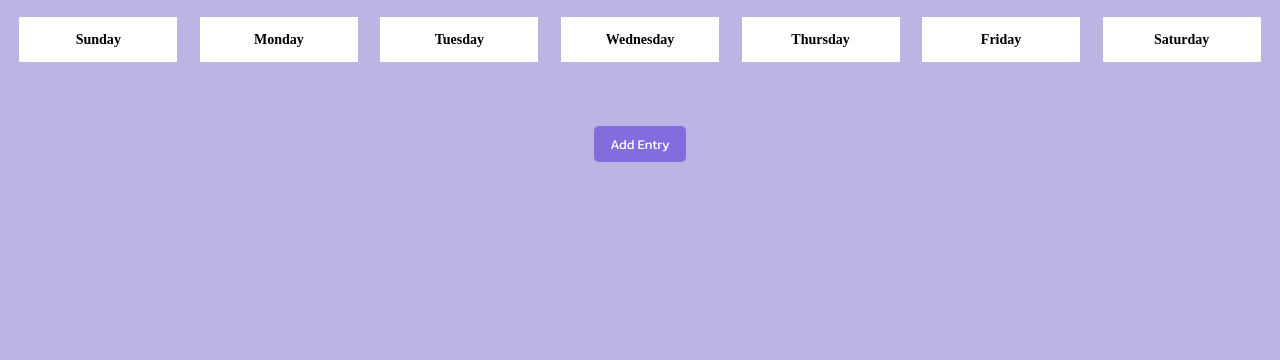
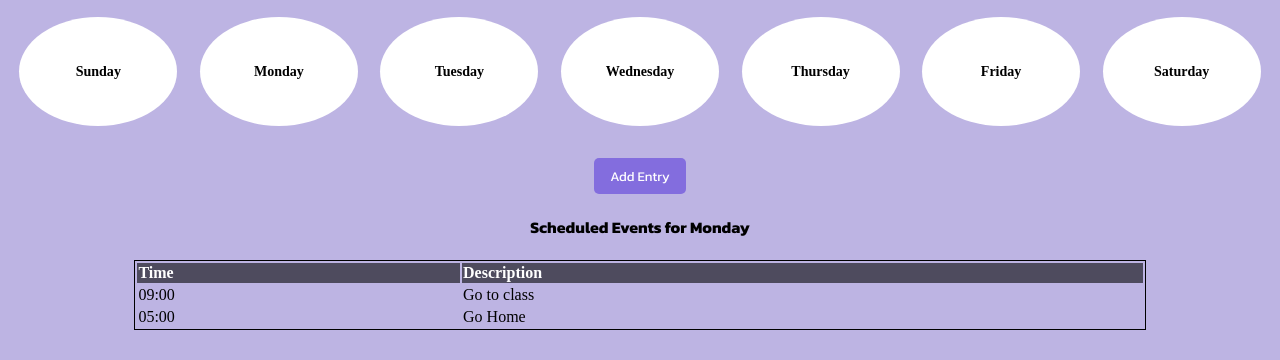
Before and after one commit to derrick-fleming/weekly-planner, a website: page index.html in a window 1280 px wide. Shown: the part 66-426 px from the top of the page. Drawn offline with Linux system fonts and the light colour scheme.

Commit message:
Created table of entries. Beginning styling.

```diff
--- a/index.html
+++ b/index.html
@@ -53,6 +53,35 @@
       <div class="column-full">
         <div class="button-container">
           <button class="add-entry">Add Entry</button>
+        </div>
+      </div>
+    </div>
+    <div class="container">
+      <div class="row">
+        <div class="column-full">
+          <h4>Scheduled Events for <span class="selected-day">Monday</span></h4>
+        </div>
+      </div>
+      <div class="row">
+        <div class="column-full">
+          <table>
+            <thead>
+              <tr>
+                <th>Time</th>
+                <th>Description</th>
+              </tr>
+            </thead>
+            <tbody>
+              <tr>
+                <td>09:00</td>
+                <td>Go to class</td>
+              </tr>
+              <tr>
+                <td>05:00</td>
+                <td>Go Home</td>
+              </tr>
+            </tbody>
+          </table>
         </div>
       </div>
     </div>
--- a/layout.css
+++ b/layout.css
@@ -17,4 +17,6 @@
   background-color: #ffff;
   text-align: center;
   font-size: 0.75rem;
+  padding: 2rem 0;
+  border-radius: 50%;
 }
--- a/styles.css
+++ b/styles.css
@@ -3,7 +3,8 @@ body {
 }
 
 h1,
-h2 {
+h2,
+h4 {
   text-align: center;
   font-family: Kanit, sans-serif;
 }
@@ -20,7 +21,7 @@ h2 {
   padding: 0.5rem 1rem;
   border: none;
   border-radius: 5px;
-  margin-top: 4rem;
+  margin-top: 2rem;
 }
 
 .modal-container {
@@ -83,3 +84,20 @@ textarea:focus {
 .hidden {
   display: none;
 }
+
+table {
+  border: 1px solid black;
+  width: 80%;
+  margin-left: auto;
+  margin-right: auto;
+}
+
+th {
+  text-align: left;
+  background-color: #4e4b5e;
+  color: white;
+}
+
+tr {
+
+}
```
